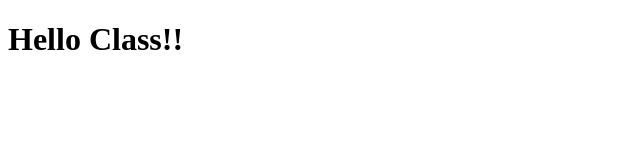
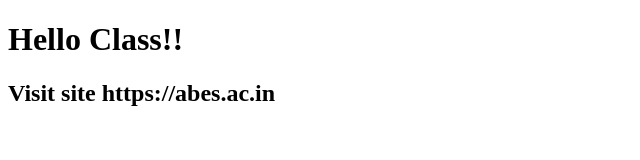
Before and after one commit to shrisubu/VAFSD, a plain HTML site: page index.html in a window 1280 px wide. Shown: the whole page, without its empty margins (0-640 px from the left). Drawn offline with Linux system fonts and the light colour scheme.

Commit message:
updates done

```diff
--- a/index.html
+++ b/index.html
@@ -7,5 +7,6 @@
 </head>
 <body>
     <h1>Hello Class!!</h1>
+    <h2>Visit site https://abes.ac.in</h2>
 </body>
 </html>
```
